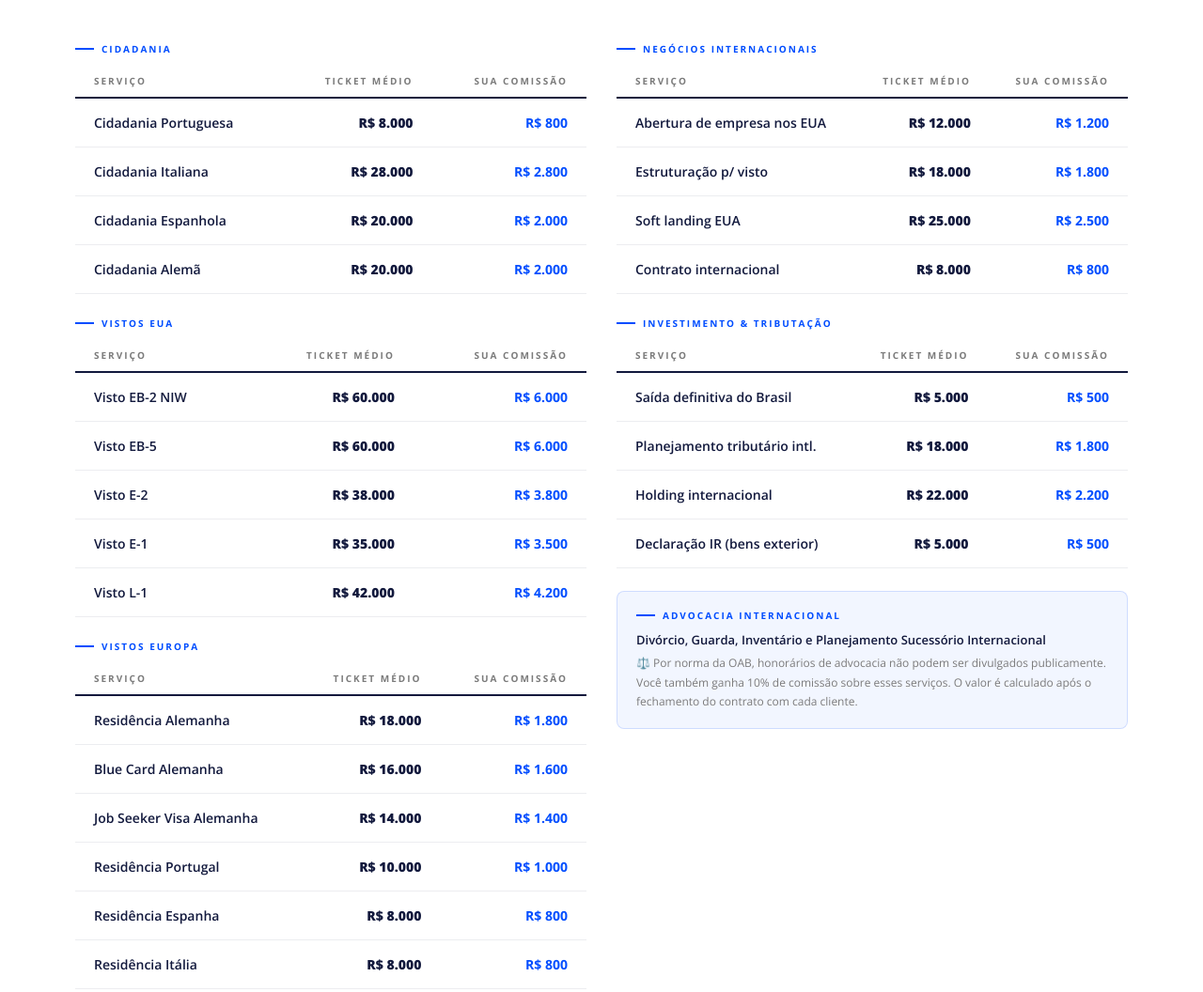
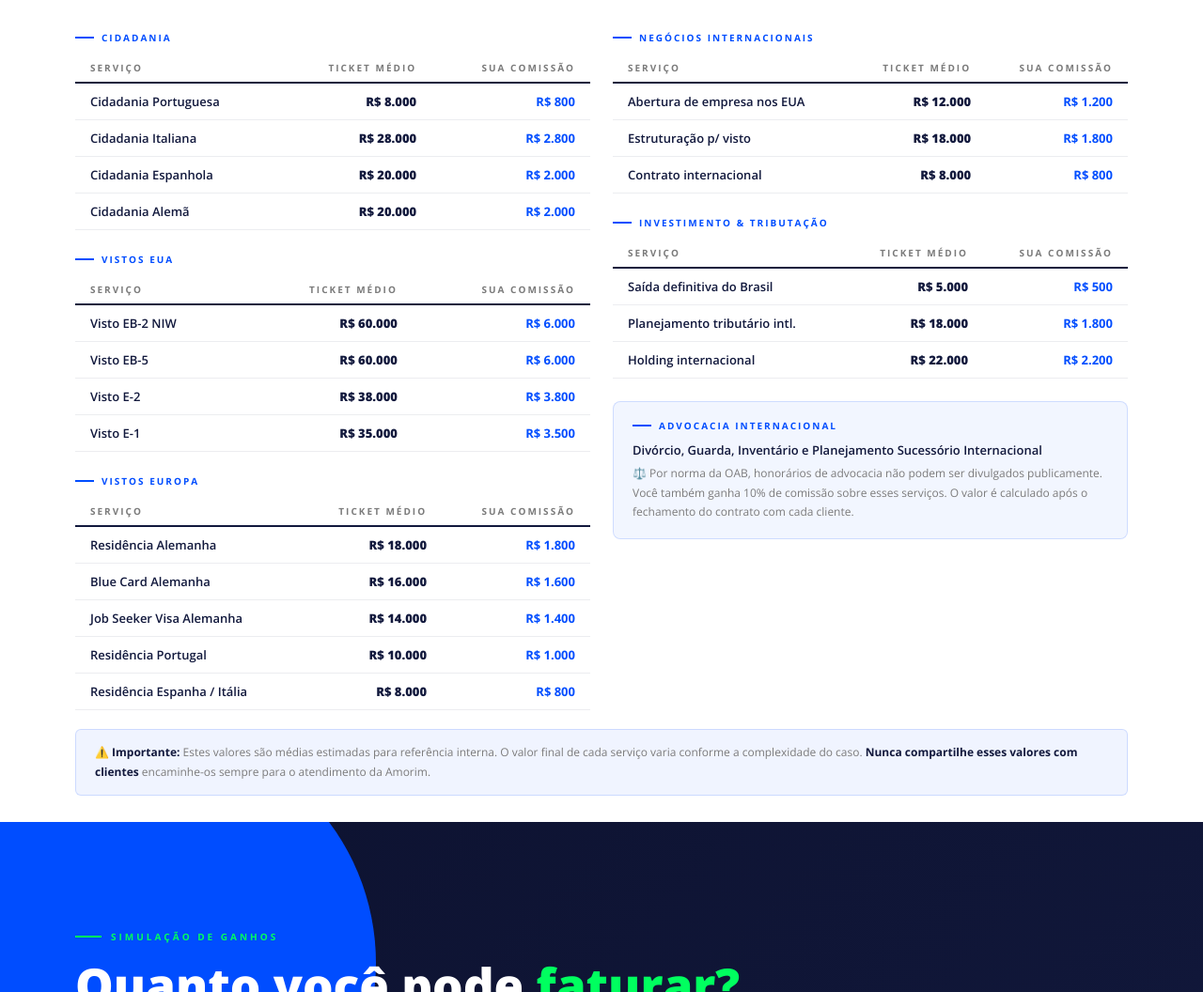
Before and after one commit to basilepedro/ppt-influenciadores, a plain HTML site: page index.html in a window 1280 px wide. Shown: the part 4211-5267 px from the top of the page at 94% size. Drawn offline with nearby package versions, Linux system fonts and the light colour scheme.

Commit message:
Update index.html

```diff
--- a/index.html
+++ b/index.html
@@ -315,7 +315,7 @@
   .services-table th {
     font-size: 10px; font-weight: 700; letter-spacing: 2px;
     text-transform: uppercase; color: var(--gray);
-    padding: 10px 20px; text-align: left;
+    padding: 8px 16px; text-align: left;
   }
   .services-table th:last-child { text-align: right; }
   .services-table tbody tr {
@@ -323,7 +323,7 @@
     transition: background 0.2s;
   }
   .services-table tbody tr:hover { background: rgba(0,77,255,0.04); }
-  .services-table td { padding: 16px 20px; font-size: 14px; }
+  .services-table td { padding: 10px 16px; font-size: 13px; }
   .svc-category {
     display: inline-block;
     padding: 3px 10px; border-radius: 4px;
@@ -748,12 +748,12 @@ function showScenario(name) {
 <!-- ══════════════════════════════════════════
      SLIDE 5 TICKET MÉDIO
 ══════════════════════════════════════════ -->
-<section class="slide" id="slide-5" style="padding-top:40px; padding-bottom:40px;">
+<section class="slide" id="slide-5" style="padding-top:28px; padding-bottom:28px;">
   <div class="label s5-label">O que seus seguidores podem contratar</div>
   <h2 class="s5-title">Ticket médio por <span>serviço</span></h2>
   <p class="s5-sub">Cada indicação convertida gera para você 10% do valor abaixo. Os valores são médias estimadas o fechamento depende da complexidade de cada caso.</p>
 
-  <div style="display:grid; grid-template-columns: 1fr 1fr; gap: 32px;">
+  <div style="display:grid; grid-template-columns: 1fr 1fr; gap: 24px;">
 
     <!-- COLUNA 1 -->
     <div>
@@ -793,7 +793,6 @@ function showScenario(name) {
             <tr><td class="svc-name">Visto EB-5</td><td class="svc-ticket">R$ 60.000</td><td class="svc-commission">R$ 6.000</td></tr>
             <tr><td class="svc-name">Visto E-2</td><td class="svc-ticket">R$ 38.000</td><td class="svc-commission">R$ 3.800</td></tr>
             <tr><td class="svc-name">Visto E-1</td><td class="svc-ticket">R$ 35.000</td><td class="svc-commission">R$ 3.500</td></tr>
-            <tr><td class="svc-name">Visto L-1</td><td class="svc-ticket">R$ 42.000</td><td class="svc-commission">R$ 4.200</td></tr>
           </tbody>
         </table>
       </div>
@@ -814,8 +813,7 @@ function showScenario(name) {
             <tr><td class="svc-name">Blue Card Alemanha</td><td class="svc-ticket">R$ 16.000</td><td class="svc-commission">R$ 1.600</td></tr>
             <tr><td class="svc-name">Job Seeker Visa Alemanha</td><td class="svc-ticket">R$ 14.000</td><td class="svc-commission">R$ 1.400</td></tr>
             <tr><td class="svc-name">Residência Portugal</td><td class="svc-ticket">R$ 10.000</td><td class="svc-commission">R$ 1.000</td></tr>
-            <tr><td class="svc-name">Residência Espanha</td><td class="svc-ticket">R$ 8.000</td><td class="svc-commission">R$ 800</td></tr>
-            <tr><td class="svc-name">Residência Itália</td><td class="svc-ticket">R$ 8.000</td><td class="svc-commission">R$ 800</td></tr>
+            <tr><td class="svc-name">Residência Espanha / Itália</td><td class="svc-ticket">R$ 8.000</td><td class="svc-commission">R$ 800</td></tr>
           </tbody>
         </table>
       </div>
@@ -837,7 +835,6 @@ function showScenario(name) {
           <tbody>
             <tr><td class="svc-name">Abertura de empresa nos EUA</td><td class="svc-ticket">R$ 12.000</td><td class="svc-commission">R$ 1.200</td></tr>
             <tr><td class="svc-name">Estruturação p/ visto</td><td class="svc-ticket">R$ 18.000</td><td class="svc-commission">R$ 1.800</td></tr>
-            <tr><td class="svc-name">Soft landing EUA</td><td class="svc-ticket">R$ 25.000</td><td class="svc-commission">R$ 2.500</td></tr>
             <tr><td class="svc-name">Contrato internacional</td><td class="svc-ticket">R$ 8.000</td><td class="svc-commission">R$ 800</td></tr>
           </tbody>
         </table>
@@ -858,7 +855,6 @@ function showScenario(name) {
             <tr><td class="svc-name">Saída definitiva do Brasil</td><td class="svc-ticket">R$ 5.000</td><td class="svc-commission">R$ 500</td></tr>
             <tr><td class="svc-name">Planejamento tributário intl.</td><td class="svc-ticket">R$ 18.000</td><td class="svc-commission">R$ 1.800</td></tr>
             <tr><td class="svc-name">Holding internacional</td><td class="svc-ticket">R$ 22.000</td><td class="svc-commission">R$ 2.200</td></tr>
-            <tr><td class="svc-name">Declaração IR (bens exterior)</td><td class="svc-ticket">R$ 5.000</td><td class="svc-commission">R$ 500</td></tr>
           </tbody>
         </table>
       </div>
```
